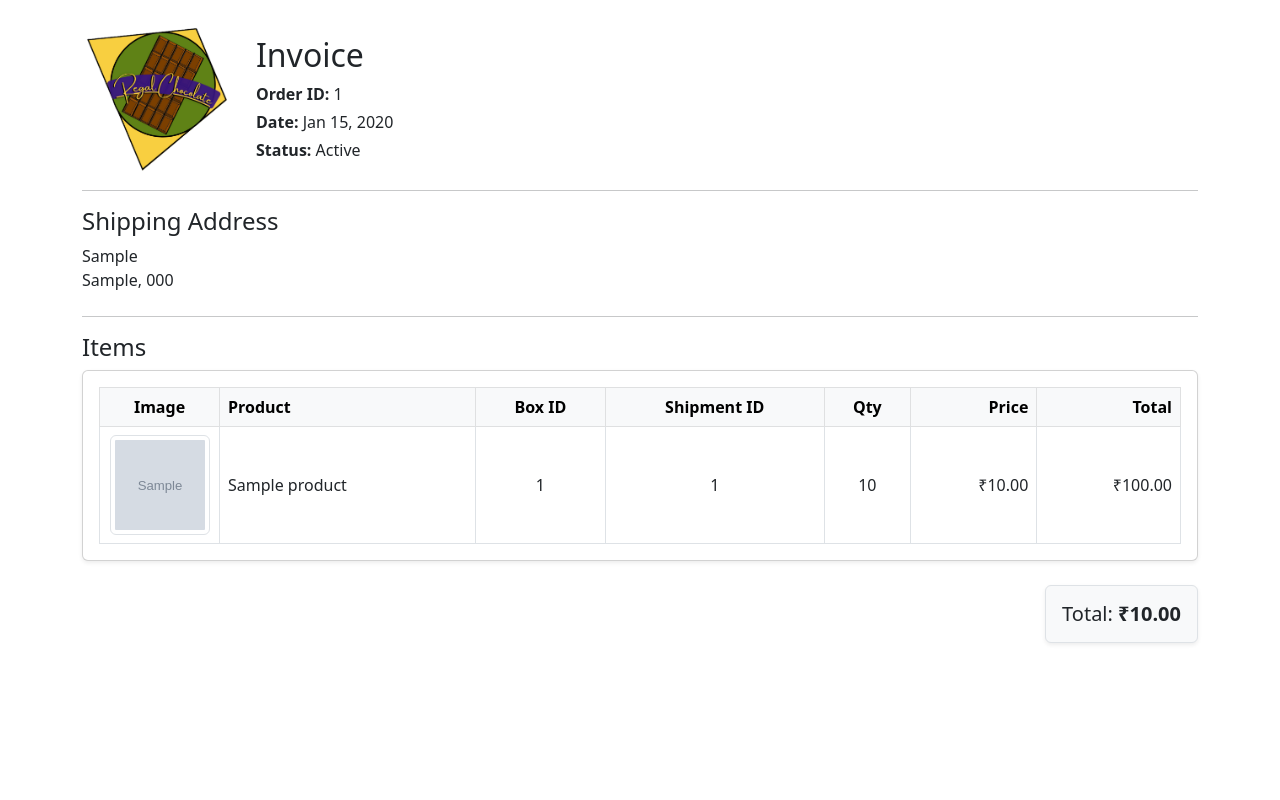
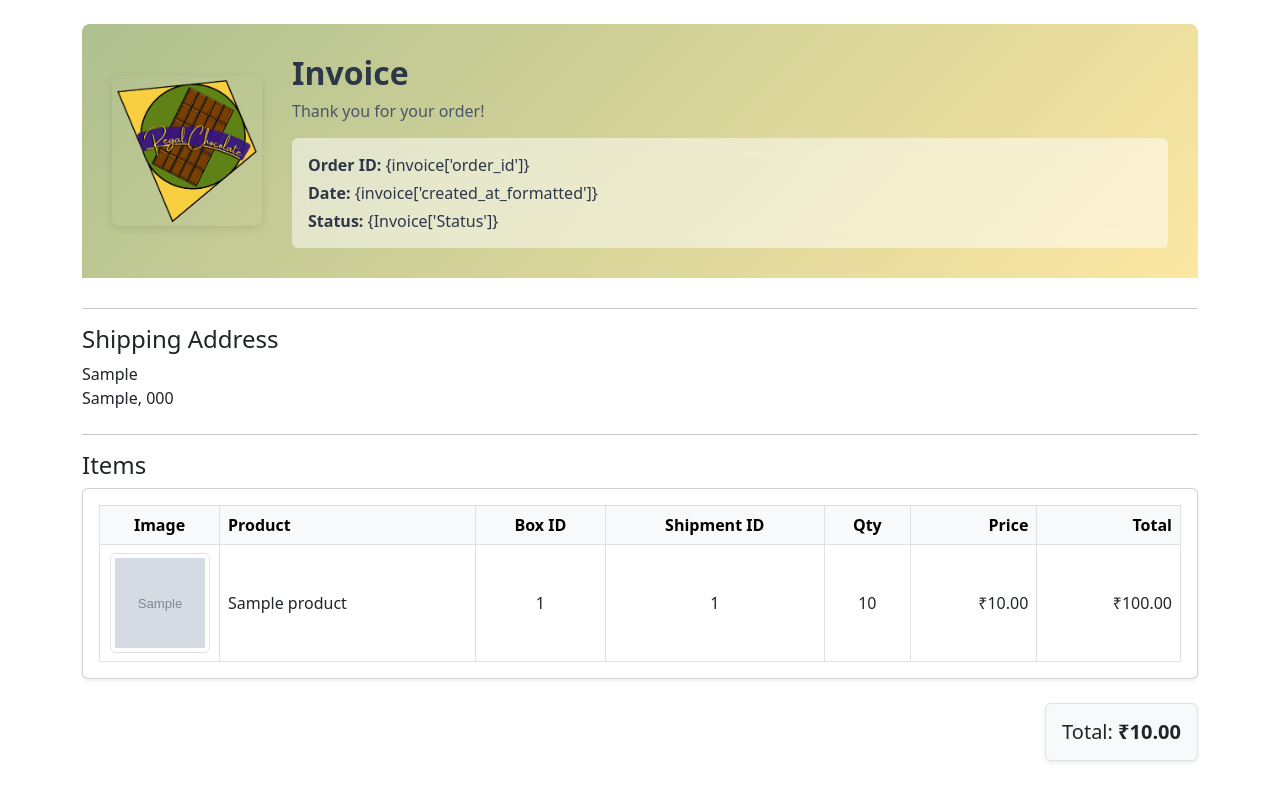
Before and after one commit to fjye1/chocolate_website, a Flask app: page /invoice/1 in a window 1280 px wide. Run offline with Flask 3, Linux system fonts and the light colour scheme; a user stored in the database is signed in; tables that the repository leaves empty hold one stand-in row (values such as "Sample post"); grey boxes marked "Sample" are stand-in pictures; some libraries are stand-ins or nearby versions.

Commit message:
update invoice

```diff
--- a/templates/invoice.html
+++ b/templates/invoice.html
@@ -2,18 +2,30 @@
 <link href="https://cdn.jsdelivr.net/npm/bootstrap@5.3.0/dist/css/bootstrap.min.css" rel="stylesheet">
 <div class="container my-4">
     <!-- Header -->
-    <div class="row align-items-center mb-3">
-        <div class="col-auto">
-            <img src="{{ url_for('static', filename='images/Logo_small.png', _external=True) }}"
-                 alt="Site Logo"
-                 width="150" height="150" class="rounded">
-        </div>
-        <div class="col">
-            <h2 class="mb-2">Invoice</h2>
-            <p class="mb-1"><strong>Order ID:</strong> {{ order.order_id }}</p>
-            <p class="mb-1"><strong>Date:</strong> {{ order.created_at.strftime('%b %d, %Y') }}</p>
-            <p class="mb-0"><strong>Status:</strong> <span class="text-capitalize">{{ order.status }}</span></p>
-        </div>
+    <div style="background: linear-gradient(135deg, #afc08f 0%, #FCE7A3 100%);
+            padding: 30px; border-radius: 8px 8px 0 0; margin-bottom: 30px;">
+        <table width="100%" cellpadding="0" cellspacing="0">
+            <tr>
+                <td style="width: 150px; vertical-align: middle;">
+                    <img src="https://regalchocolate.in/static/images/Logo_small.png"
+                         alt="Site Logo"
+                         width="150" height="150"
+                         style="border-radius: 8px; display: block; box-shadow: 0 2px 8px rgba(0,0,0,0.1);">
+                </td>
+                <td style="padding-left: 30px; vertical-align: middle;">
+                    <h1 style="margin: 0 0 8px 0; font-size: 32px; font-weight: 600; color: #2d3748;">Invoice</h1>
+                    <p style="margin: 0 0 16px 0; font-size: 16px; color: #4a5568;">Thank you for your order!</p>
+                    <div style="background: rgba(255,255,255,0.5); padding: 16px; border-radius: 6px; backdrop-filter: blur(10px);">
+                        <p style="margin: 0 0 6px 0; color: #2d3748;"><strong>Order ID:</strong> {invoice['order_id']}
+                        </p>
+                        <p style="margin: 0 0 6px 0; color: #2d3748;"><strong>Date:</strong>
+                            {invoice['created_at_formatted']}</p>
+                        <p style="margin: 0; color: #2d3748;"><strong>Status:</strong> <span
+                                style="text-transform: capitalize;">{invoice['status']}</span></p>
+                    </div>
+                </td>
+            </tr>
+        </table>
     </div>
 
     <hr>
```
